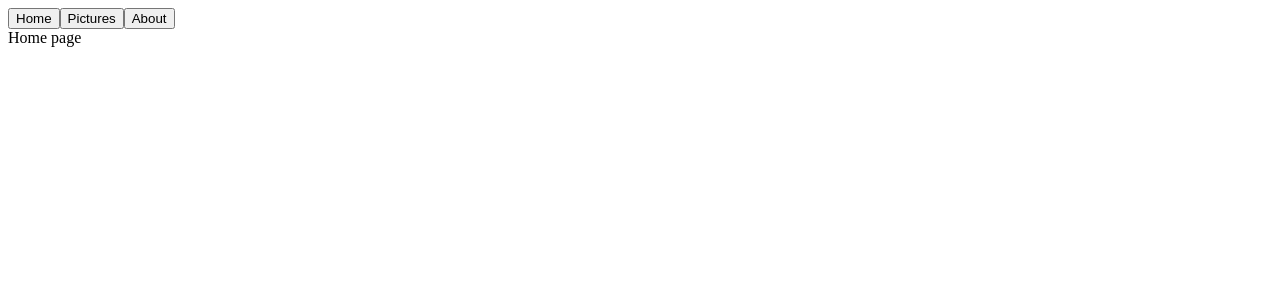
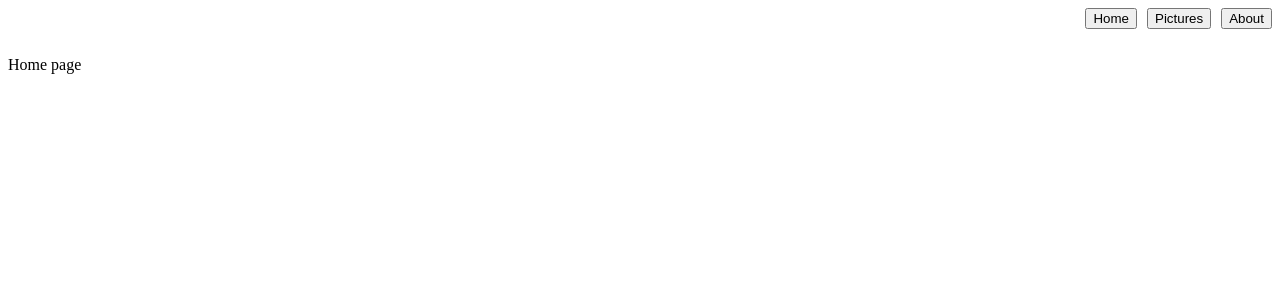
Before and after one commit to JelenadlS/redux-training, a React (Create React App) app: page / in a window 1280 px wide. Shown: the top 300 px of the page. Built offline with nearby package versions, Linux system fonts and the light colour scheme.

Commit message:
Add style to nav and app

```diff
--- a/src/App.js
+++ b/src/App.js
@@ -1,15 +1,16 @@
 import { Routes, Route } from "react-router-dom";
 import Navigation from "./components/Navigation";
 import HomePage from "./pages/HomePage";
+import { StyledAppGrid } from "./components/styles";
 
 function App() {
   return (
-    <div className="App">
+    <StyledAppGrid className="App">
       <Navigation />
       <Routes>
         <Route path="/" element={<HomePage />} />
       </Routes>
-    </div>
+    </StyledAppGrid>
   );
 }
 
--- a/src/components/Navigation.js
+++ b/src/components/Navigation.js
@@ -1,7 +1,9 @@
 import { NavLink } from "react-router-dom";
+import { StyledNavigation } from "./styles";
+
 export default function Navigation() {
   return (
-    <nav aria-label="navigation">
+    <StyledNavigation aria-label="navigation">
       <NavLink to="/">
         <button>Home</button>
       </NavLink>
@@ -11,6 +13,6 @@ export default function Navigation() {
       <NavLink to="/">
         <button>About</button>
       </NavLink>
-    </nav>
+    </StyledNavigation>
   );
 }
--- /dev/null
+++ b/src/components/styles.js
@@ -0,0 +1,13 @@
+import styled from "styled-components";
+
+export const StyledAppGrid = styled.div`
+  height: 100vh;
+  display: grid;
+  grid-template-rows: 48px 1fr 48px;
+`;
+
+export const StyledNavigation = styled.nav`
+  justify-self: end;
+  display: flex;
+  gap: 10px;
+`;
```
